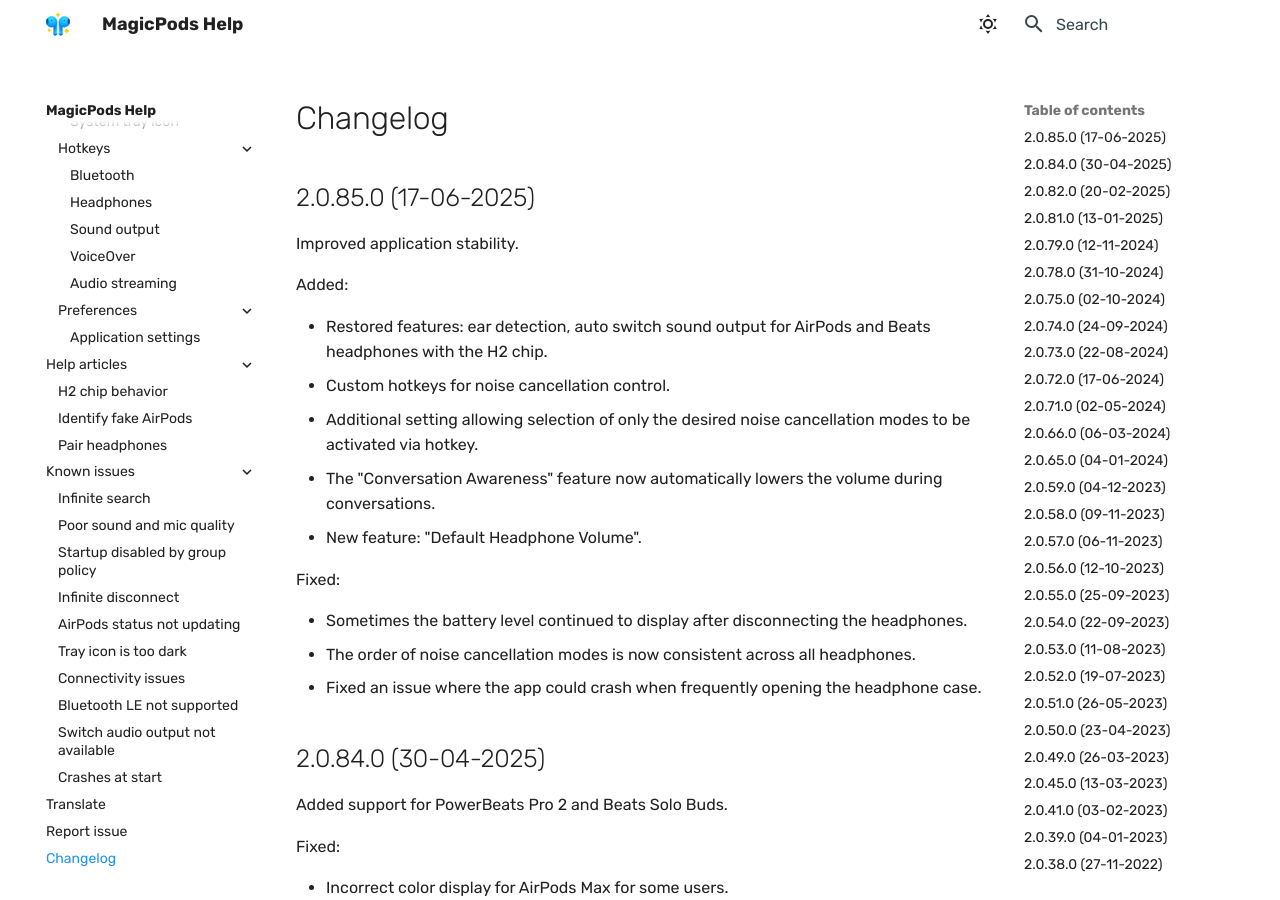
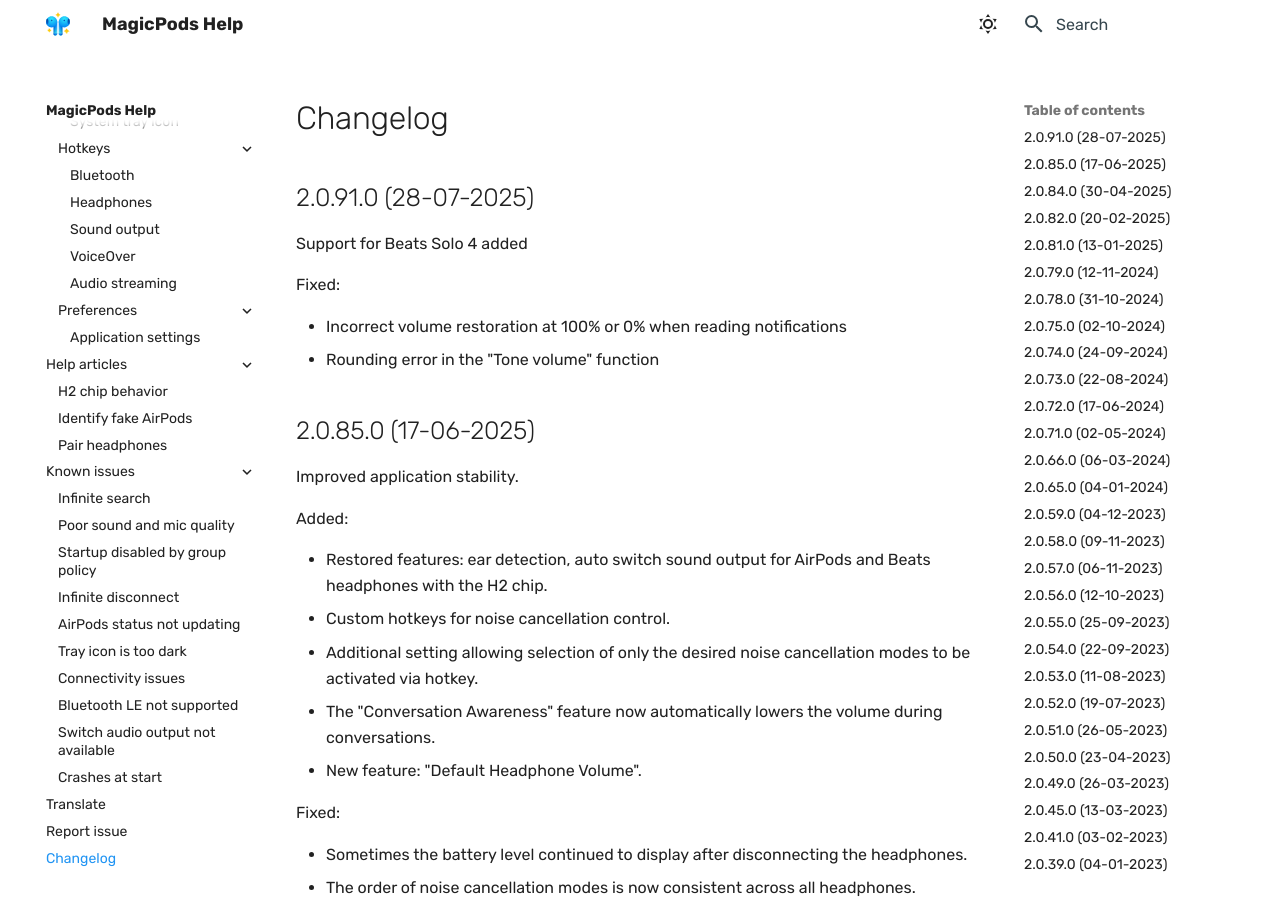
Before and after one commit to steam3d/help.magicpods.app, an MkDocs documentation site: the page built from docs/changelog.md, in a window 1280 px wide and 900 px high. Built offline with MkDocs 1.6.1 and Material for MkDocs 9.7.7, drawn with Linux system fonts in a browser that asks for light colours.

Commit message:
Update changelog.md

```diff
--- a/docs/changelog.md
+++ b/docs/changelog.md
@@ -1,3 +1,12 @@
+## 2.0.91.0 (28-07-2025)
+
+Support for Beats Solo 4 added
+
+Fixed:
+
+- Incorrect volume restoration at 100% or 0% when reading notifications
+- Rounding error in the "Tone volume" function
+
 ## 2.0.85.0 (17-06-2025)
 
 Improved application stability.
```
